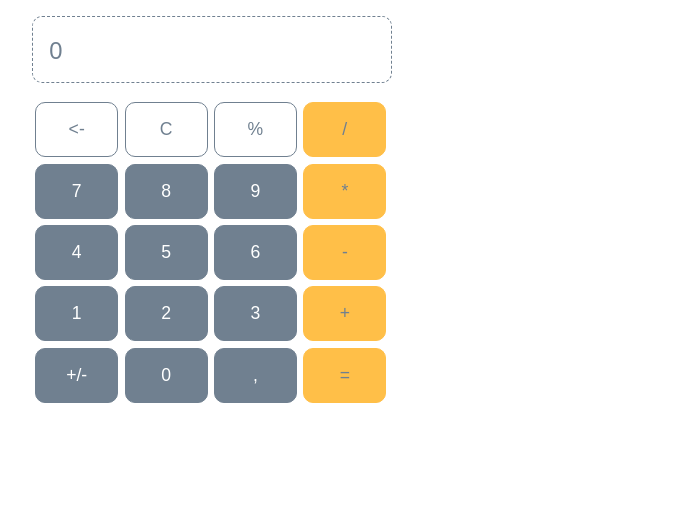
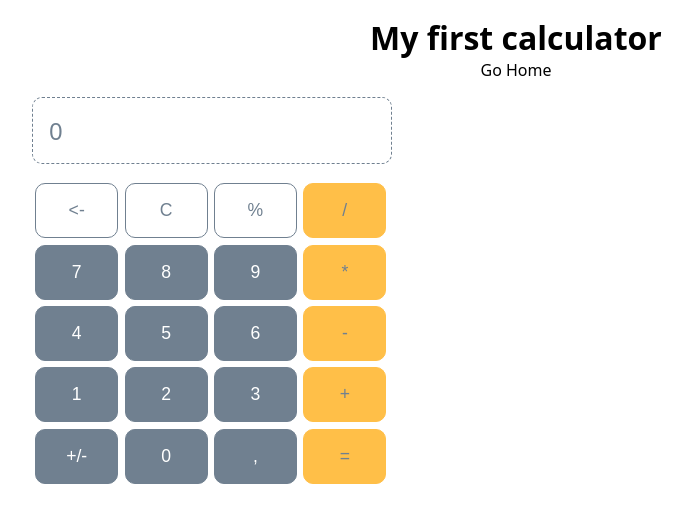
Before and after one commit to andrea-pugliatti/js-training, a React (Vite) app: page /calculator in a window 1280 px wide. Shown: the top 522 px of the page, without its empty margins (124-816 px from the left). Built offline with nearby package versions, Linux system fonts and the light colour scheme.

Commit message:
Add title and hover effects

```diff
--- a/src/index.css
+++ b/src/index.css
@@ -40,15 +40,41 @@ body {
 	.number-button {
 		background-color: slategray;
 		color: white;
+		&:hover {
+			background-color: rgb(82, 94, 106);
+			border: 1px solid rgb(82, 94, 106);
+		}
 	}
 
 	.operation-button {
 		background-color: rgb(255, 191, 72);
 		border: 1px solid rgb(255, 191, 72);
 		color: slategray;
+		&:hover {
+			background-color: rgb(206, 148, 42);
+			border: 1px solid rgb(206, 148, 42);
+		}
 	}
 
 	.action-button {
 		color: slategray;
+		&:hover {
+			background-color: slategray;
+			border: 1px solid slategray;
+			color: white;
+		}
 	}
 }
+
+.calculator-title {
+	text-align: center;
+	margin: 1rem 0;
+
+	a {
+		color: black;
+		text-decoration: none;
+		&:hover {
+			text-decoration: underline;
+		}
+	}
+}
--- a/src/pages/Calculator.jsx
+++ b/src/pages/Calculator.jsx
@@ -1,4 +1,5 @@
 import { useState } from "react";
+import { Link } from "react-router-dom";
 
 /**
  * Crea una pagina che permetta di inserire due numeri all’utente e, tramite dei pulsanti
@@ -41,6 +42,10 @@ export default function Calculator() {
 
 	return (
 		<div className="container">
+			<div className="calculator-title">
+				<h1>My first calculator</h1>
+				<Link to={"/"}>Go Home</Link>
+			</div>
 			<form className="calculator" action={handleSubmit}>
 				<div className="calculator-display">
 					{displayedNumber.length === 0 ? "0" : displayedNumber}
```
